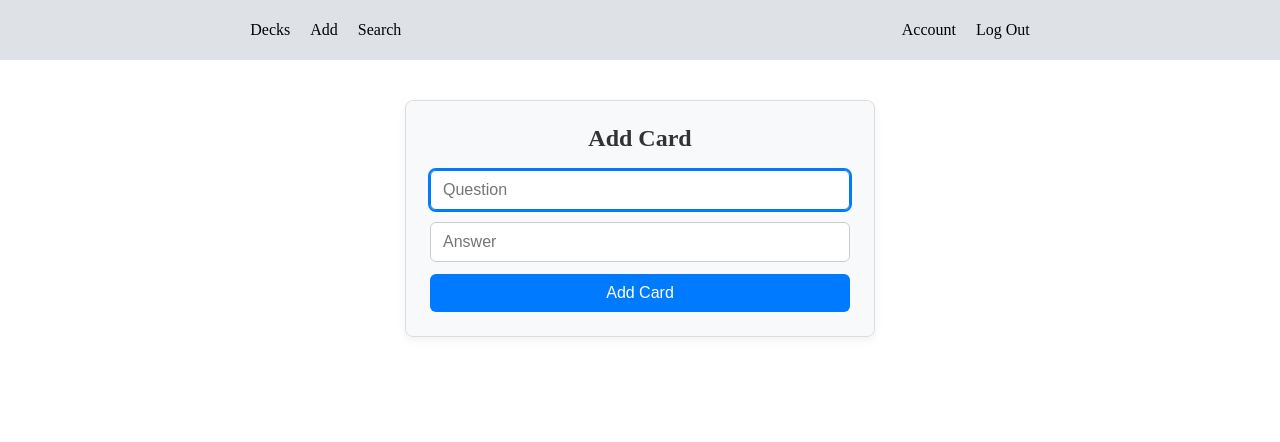
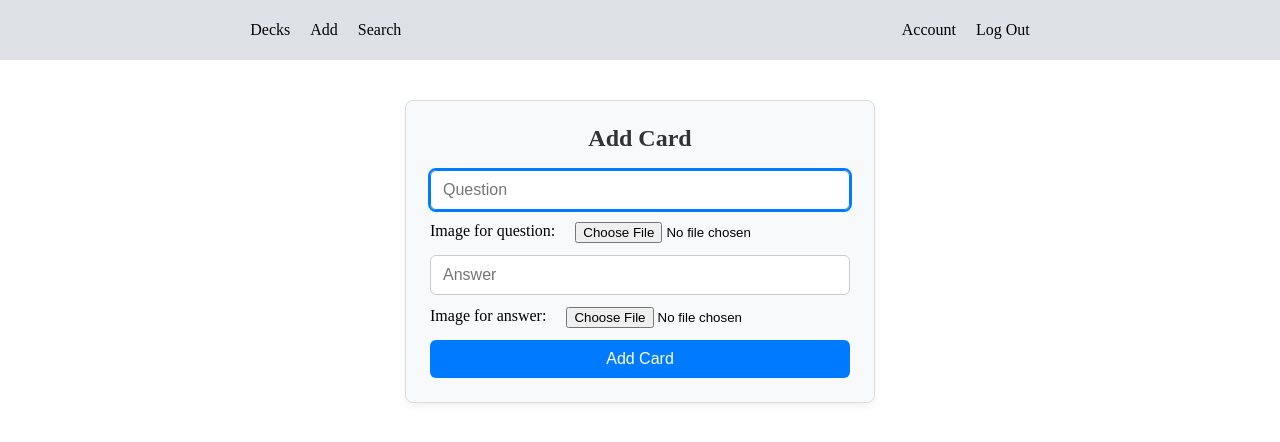
Before and after one commit to lukasjojo98/flashcard-app, a Flask app: page /decks/1/add in a window 1280 px wide. Shown: the top 442 px of the page. Run offline with Flask 3, Linux system fonts and the light colour scheme; the visitor is signed in with stand-in values (Sample User, id 1).

Commit message:
added image support

```diff
--- a/app.py
+++ b/app.py
@@ -3,6 +3,7 @@ from typing import Final
 from flask import Flask, jsonify, redirect, render_template, request, session
 from flask_session import Session
 from werkzeug.security import check_password_hash, generate_password_hash
+from werkzeug.utils import secure_filename
 from sqlite3 import Error
 from helpers import apology
 from os import path
@@ -19,6 +20,9 @@ app = Flask(__name__)
 app.config["TEMPLATES_AUTO_RELOAD"] = True
 app.config["SESSION_PERMANENT"] = False
 app.config["SESSION_TYPE"] = "filesystem"
+app.config["UPLOAD_FOLDER"] = os.path.join(app.root_path, "static", "uploads")
+app.config["MAX_CONTENT_LENGTH"] = 16 * 1024 * 1024  # 16 MiB
+os.makedirs(app.config["UPLOAD_FOLDER"], exist_ok=True)
 Session(app)
 
 
@@ -160,6 +164,7 @@ def study(deck_id: int) -> str:
 
     try:
         card_content = get_card_or_default(user_id, deck_id)
+        print(card_content)
     except Error as e:
         print(e)
         return redirect("/login")
@@ -172,6 +177,8 @@ def study(deck_id: int) -> str:
         card_id=card_content[0],
         question=card_content[3],
         answer=card_content[4],
+        question_image=card_content[6],
+        answer_image=card_content[7]
     )
 
 
@@ -233,15 +240,32 @@ def add_card(deck_id: int) -> any:
     if request.method == "POST":
         question = request.form.get("question")
         answer = request.form.get("answer")
-        tags = request.form.get("tags")
+        question_image = request.files.get("question-image")
+        answer_image = request.files.get("answer-image")
+
+        a_path = ""
+        q_path = ""
+
+        if question_image and question_image.filename:
+            q_filename = secure_filename(question_image.filename)
+            q_path = os.path.join(app.config["UPLOAD_FOLDER"], q_filename)
+            question_image.save(q_path)
+
+        if answer_image and answer_image.filename:
+            a_filename = secure_filename(answer_image.filename)
+            a_path = os.path.join(app.config["UPLOAD_FOLDER"], a_filename)
+            answer_image.save(a_path)
+
+        print("question_image", question_image)
+        print("answer_image", answer_image)
 
         try:
             ROOT = path.dirname(path.realpath(__file__))
             conn = sqlite3.connect(path.join(ROOT, "decks.db"))
             db = conn.cursor()
             db.execute(
-                "INSERT INTO cards (user_id, deck_id, question, answer, four_score) VALUES (?, ?, ?, ?, 0)",
-                [user_id, deck_id, question, answer],
+                "INSERT INTO cards (user_id, deck_id, question, answer, four_score, question_image_path, answer_image_path) VALUES (?, ?, ?, ?, 0, ?, ?)",
+                [user_id, deck_id, question, answer, q_filename, a_filename],
             )
             conn.commit()
             db.execute(
--- a/templates/add-cards.html
+++ b/templates/add-cards.html
@@ -7,10 +7,21 @@
 {% block main %}
     <div class="auth-card">
         <h2 class="auth-title">Add Card</h2>
-        <form action="/decks/{{deck_id}}/add" method="post" class="auth-form">
+        <form action="/decks/{{deck_id}}/add" method="post" enctype="multipart/form-data" class="auth-form">
             <input autocomplete="off" autofocus class="auth-input" id="question" name="question" placeholder="Question" type="text">
+            <div class="card-image-container">
+                <label for="image">Image for question:</label>
+                <input type="file" name="question-image" src="" alt="Image for question">
+            </div>
             <input class="auth-input" id="answer" name="answer" placeholder="Answer" type="text">
+            <div class="card-image-container">
+                <label for="image">Image for answer:</label>
+                <input type="file" name="answer-image" src="" alt="Image for answer">
+            </div>
             <button class="auth-btn" type="submit">Add Card</button>
         </form>
     </div>
+    <script>
+
+    </script>
 {% endblock %}
--- a/templates/layout.html
+++ b/templates/layout.html
@@ -130,6 +130,11 @@
     display: flex;
     gap: 20px;
 }
+.card-image-container {
+    display: flex;
+    flex-direction: row;
+    gap: 20px;
+}
 </style>
 <body>
     <div class="nav-header">
```
Also changed, not shown: templates/study.html (+11 -0 lines).
